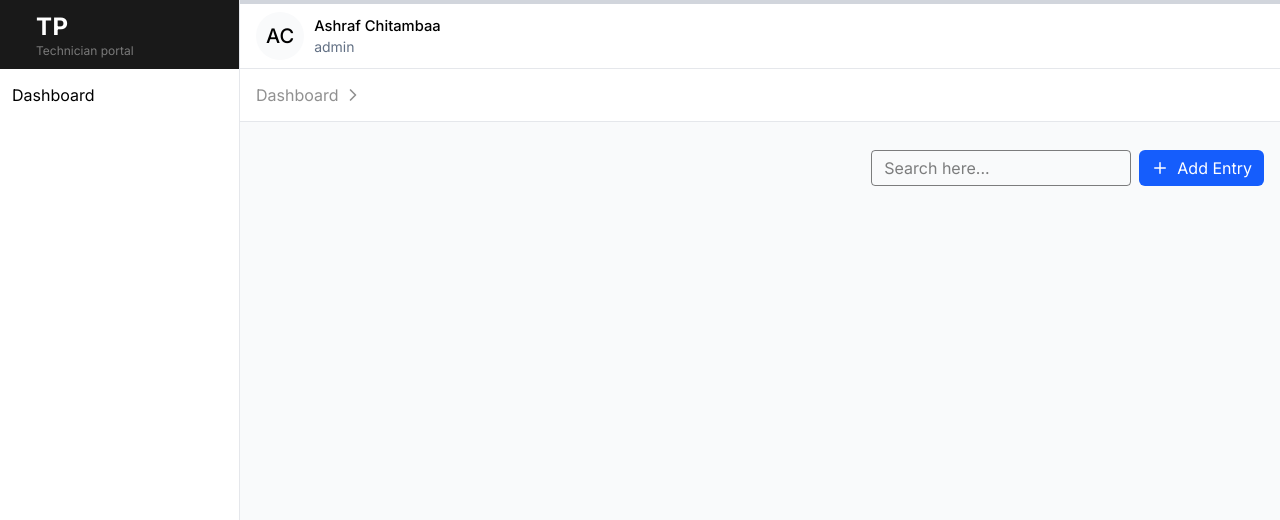
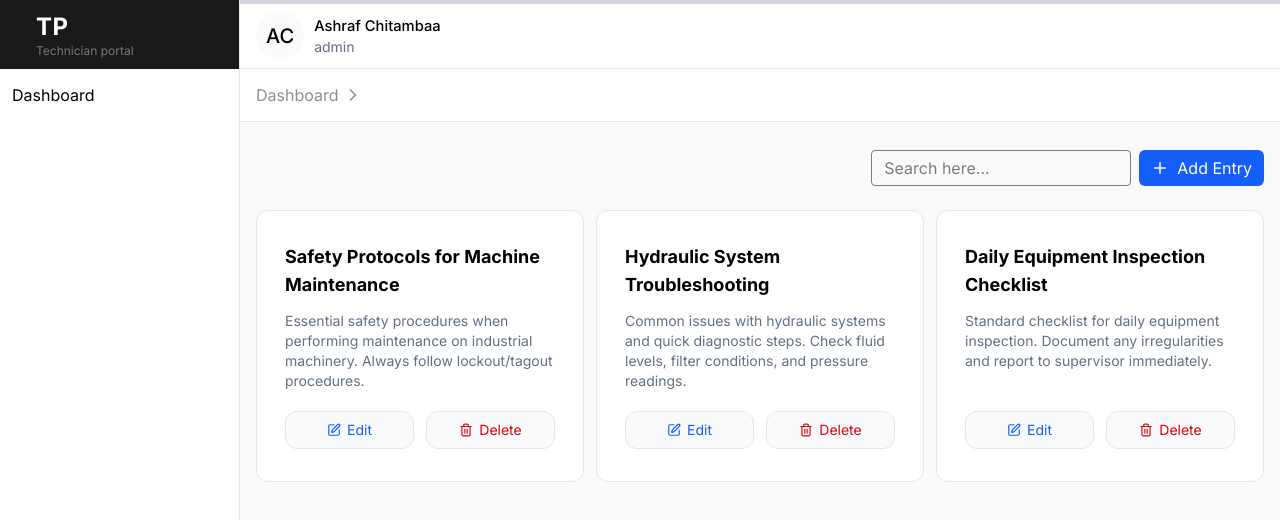
Before and after one commit to AshrafChitamba/react-frontend-assessment, a React (Vite) app: page / in a window 1280 px wide. Shown: the top 520 px of the page. Built offline with nearby package versions, Linux system fonts and the light colour scheme; data requests are answered from the project's data file.

Commit message:
chore - axios_setup

```diff
--- a/package.json
+++ b/package.json
@@ -14,6 +14,7 @@
     "@tanstack/react-query": "^5.90.2",
     "@tanstack/react-router": "1.132.37",
     "@tanstack/react-router-devtools": "^1.132.37",
+    "axios": "^1.12.2",
     "json-server": "^1.0.0-beta.3",
     "lucide-react": "^0.544.0",
     "react": "^19.1.1",
--- /dev/null
+++ b/src/api/apiClientConfig.ts
@@ -0,0 +1,7 @@
+import axios from "axios";
+
+const apiClient = axios.create({
+  baseURL: "http://localhost:4000/entries",
+});
+
+export { apiClient };
--- /dev/null
+++ b/src/api/index.ts
@@ -0,0 +1 @@
+export * from './apiClientConfig'
--- a/src/components/EntryForm.tsx
+++ b/src/components/EntryForm.tsx
@@ -1,7 +1,7 @@
 import { useState, type ChangeEvent, type FormEvent } from "react";
 import type { KnowledgeEntry } from "../types";
 import { TextInput } from "./TextInput";
-import { Plus, Save } from "lucide-react";
+import { Plus, Save, Upload } from "lucide-react";
 
 type EntryFormProps = {
   action: "add" | "edit";
@@ -48,6 +48,19 @@ export const EntryForm = (props: EntryFormProps) => {
         onChange={onDataChange}
       />
 
+      <div className="relative">
+        <input id="image" type="file" accept="image/*" className="hidden" />
+        <label
+          htmlFor="image"
+          className="flex flex-col items-center justify-center w-full h-32 border-2 border-dashed rounded-lg cursor-pointer bg-muted hover:bg-muted/80 transition-colors border-border"
+        >
+          <Upload className="mb-2 text-muted-foreground" />
+          <span className="text-sm text-muted-foreground">
+            Click to upload an image
+          </span>
+        </label>
+      </div>
+
       <button className="inline-flex w-fit items-center justify-center bg-primary hover:bg-primary-hover h-9 rounded-md px-3 bg-black/90 text-white cursor-pointer">
         {props.action === "add" ? (
           <>
--- /dev/null
+++ b/src/hooks/useFetchEntries.ts
@@ -0,0 +1,18 @@
+import { useQuery } from "@tanstack/react-query";
+import { type AxiosResponse } from "axios";
+import type { KnowledgeEntry } from "../types";
+import { apiClient } from "../api";
+
+export const useFetchEntries = () => {
+  return useQuery({
+    queryKey: ["entries"],
+    queryFn: async () => {
+      const { data } = await apiClient.get<
+        any,
+        AxiosResponse<KnowledgeEntry[]>
+      >("/");
+
+      return data;
+    },
+  });
+};
--- a/src/routes/index.tsx
+++ b/src/routes/index.tsx
@@ -1,14 +1,26 @@
 import { createFileRoute, Link } from "@tanstack/react-router";
 import { KnowledgeEntryCard, TextInput } from "../components";
 import { Plus } from "lucide-react";
+import { useFetchEntries } from "../hooks/useFetchEntries";
 
 export const KnowledgeEntriesPage = () => {
+  const { data, isPending } = useFetchEntries();
+
   const onDeleteEntry = (id: number) => {
     console.log({ id });
   };
 
+  if (isPending) {
+    return (
+      <div>
+        <span>Loading Entries...</span>
+      </div>
+    );
+  }
+
   return (
     <main>
+      {data ? (
         <section className="container mx-auto px-4 py-4">
           <div className="flex justify-end items-center gap-2 pt-3 pb-6">
             <TextInput
@@ -28,11 +40,12 @@ export const KnowledgeEntriesPage = () => {
             </Link>
           </div>
           <div className="grid grid-cols-1 sm:grid-cols-2 md:grid-cols-3 gap-3">
-          {/* {knowledgeEntries.map((entry) => (
+            {data.map((entry) => (
               <KnowledgeEntryCard entry={entry} onDelete={onDeleteEntry} />
-          ))} */}
+            ))}
           </div>
         </section>
+      ) : undefined}
     </main>
   );
 };
```
Also changed, not shown: 1 other file (tests, documents, lock files or other folders). Lines whose indentation alone changed are shown as unchanged.
